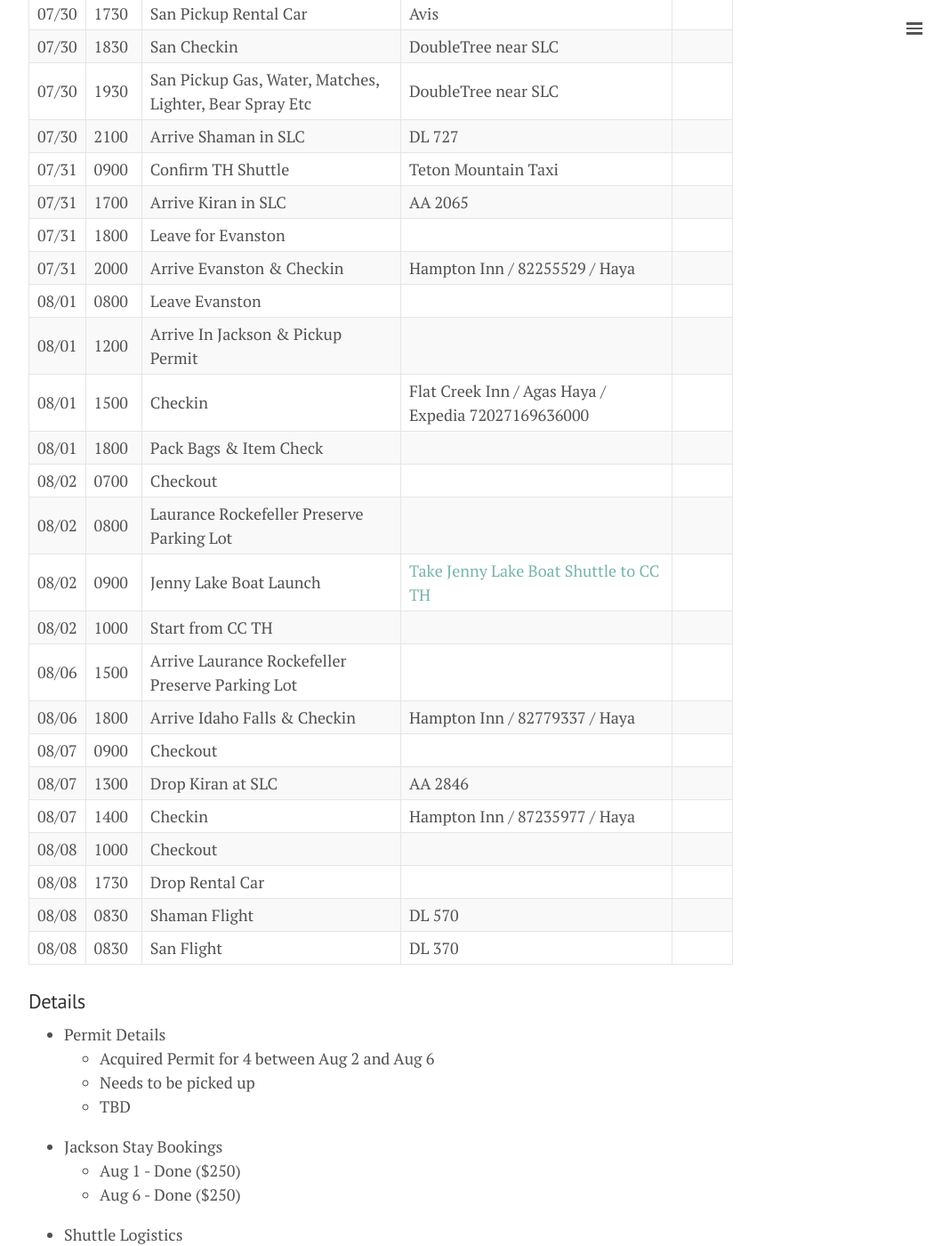
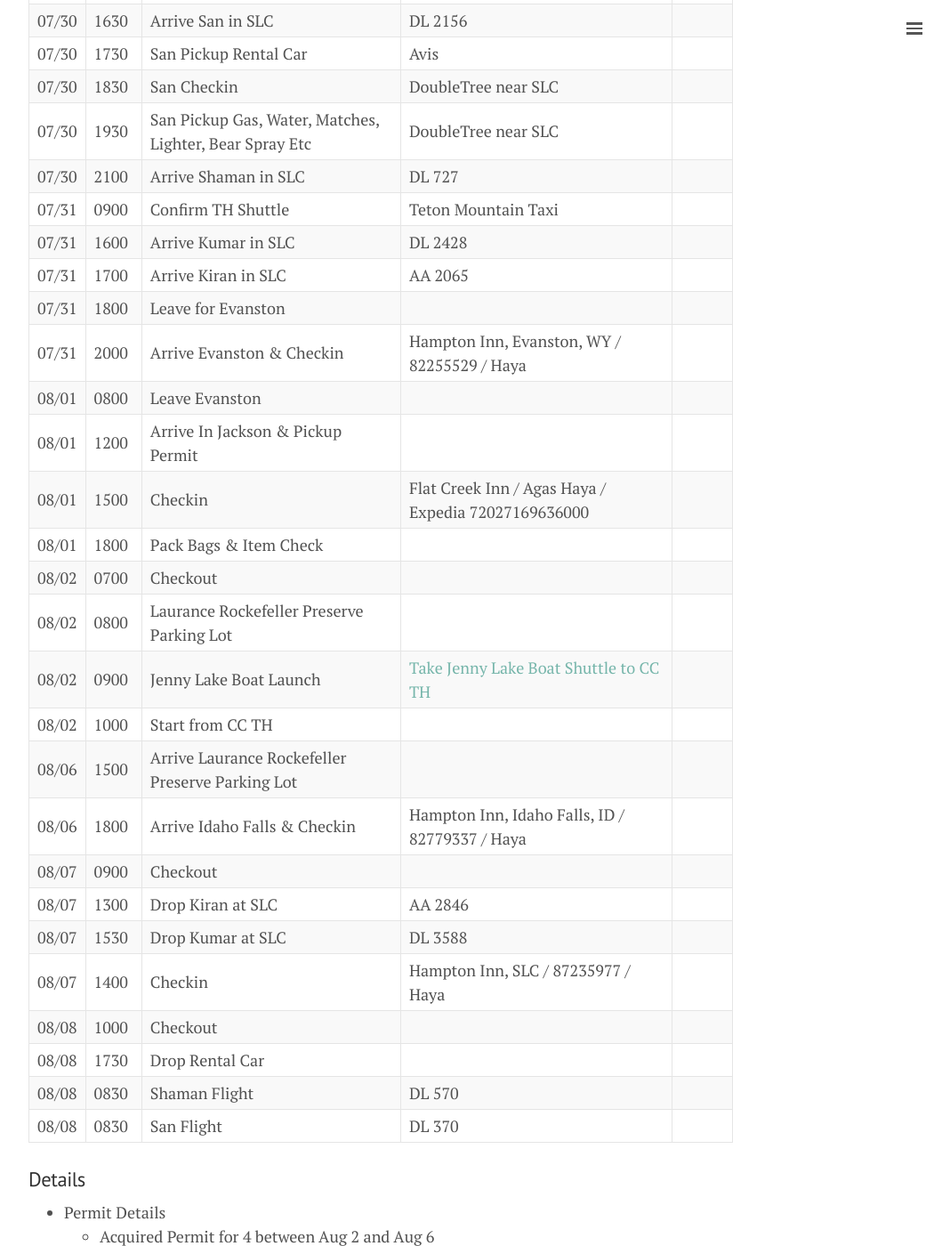
Before and after one commit to sectorzero/sectorzero.github.io, a Jekyll site: the page built from temp/bpack2021.md, in a window 1280 px wide and 1400 px high, scrolled down 1553 px. Shown: the whole window at 89% size, without its empty margins (212-1280 px from the left). Built offline with Jekyll 4.4.1, drawn with Linux system fonts in a browser that asks for light colours; some of the changed text lies outside the part shown.

Commit message:
updated backpack2021

```diff
--- a/temp/bpack2021.md
+++ b/temp/bpack2021.md
@@ -67,9 +69,10 @@
 | 07/30 | 1930 | San Pickup Gas, Water, Matches, Lighter, Bear Spray Etc  | DoubleTree near SLC | |
 | 07/30 | 2100 | Arrive Shaman in SLC  | DL 727 | |
 | 07/31 | 0900 | Confirm TH Shuttle  | Teton Mountain Taxi  | |
+| 07/31 | 1600 | Arrive Kumar in SLC  | DL 2428 | |
 | 07/31 | 1700 | Arrive Kiran in SLC  | AA 2065 | |
 | 07/31 | 1800 | Leave for Evanston  |  | |
-| 07/31 | 2000 | Arrive Evanston & Checkin  | Hampton Inn / 82255529 / Haya  | |
+| 07/31 | 2000 | Arrive Evanston & Checkin  | Hampton Inn, Evanston, WY / 82255529 / Haya  | |
 | 08/01 | 0800 | Leave Evanston  | | |
 | 08/01 | 1200 | Arrive In Jackson & Pickup Permit  | | |
 | 08/01 | 1500 | Checkin | Flat Creek Inn / Agas Haya / Expedia 72027169636000 | |
@@ -79,10 +82,11 @@
 | 08/02 | 0900 | Jenny Lake Boat Launch | [Take Jenny Lake Boat Shuttle to CC TH](https://jennylakeboating.com/boat-trips/shuttle-service/) | |
 | 08/02 | 1000 | Start from CC TH | | |
 | 08/06 | 1500 | Arrive Laurance Rockefeller Preserve Parking Lot | | |
-| 08/06 | 1800 | Arrive Idaho Falls & Checkin | Hampton Inn / 82779337 / Haya | |
+| 08/06 | 1800 | Arrive Idaho Falls & Checkin | Hampton Inn, Idaho Falls, ID / 82779337 / Haya | |
 | 08/07 | 0900 | Checkout | | |
 | 08/07 | 1300 | Drop Kiran at SLC  | AA 2846 | |
-| 08/07 | 1400 | Checkin  | Hampton Inn / 87235977 / Haya | |
+| 08/07 | 1530 | Drop Kumar at SLC  | DL 3588 | |
+| 08/07 | 1400 | Checkin  | Hampton Inn, SLC / 87235977 / Haya | |
 | 08/08 | 1000 | Checkout  |  | |
 | 08/08 | 1730 | Drop Rental Car  |  | |
 | 08/08 | 0830 | Shaman Flight  | DL 570  | |
```
Also changed, not shown: other parts of temp/bpack2021.md (+6 -4 lines), temp/GTNPOverview.jpeg (added).
